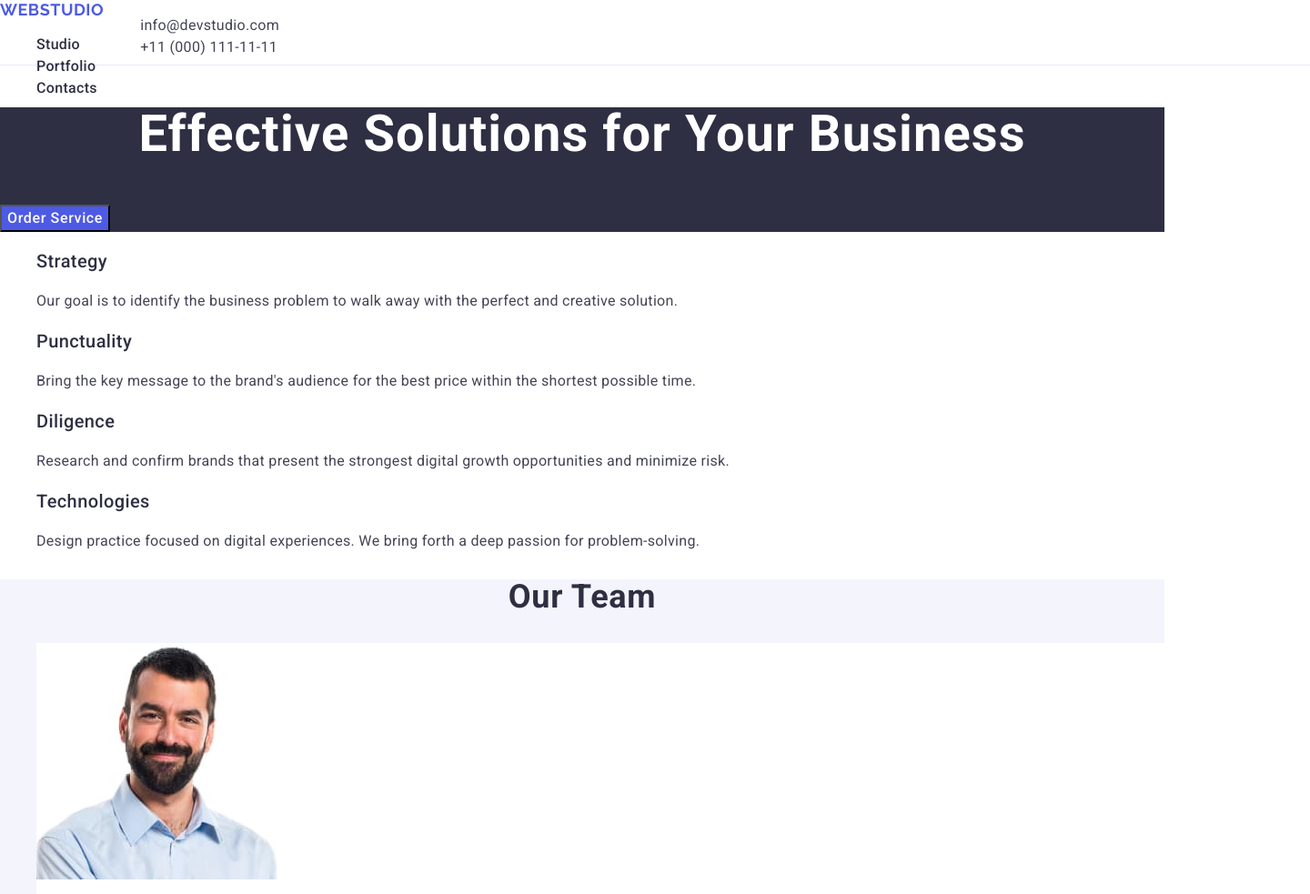
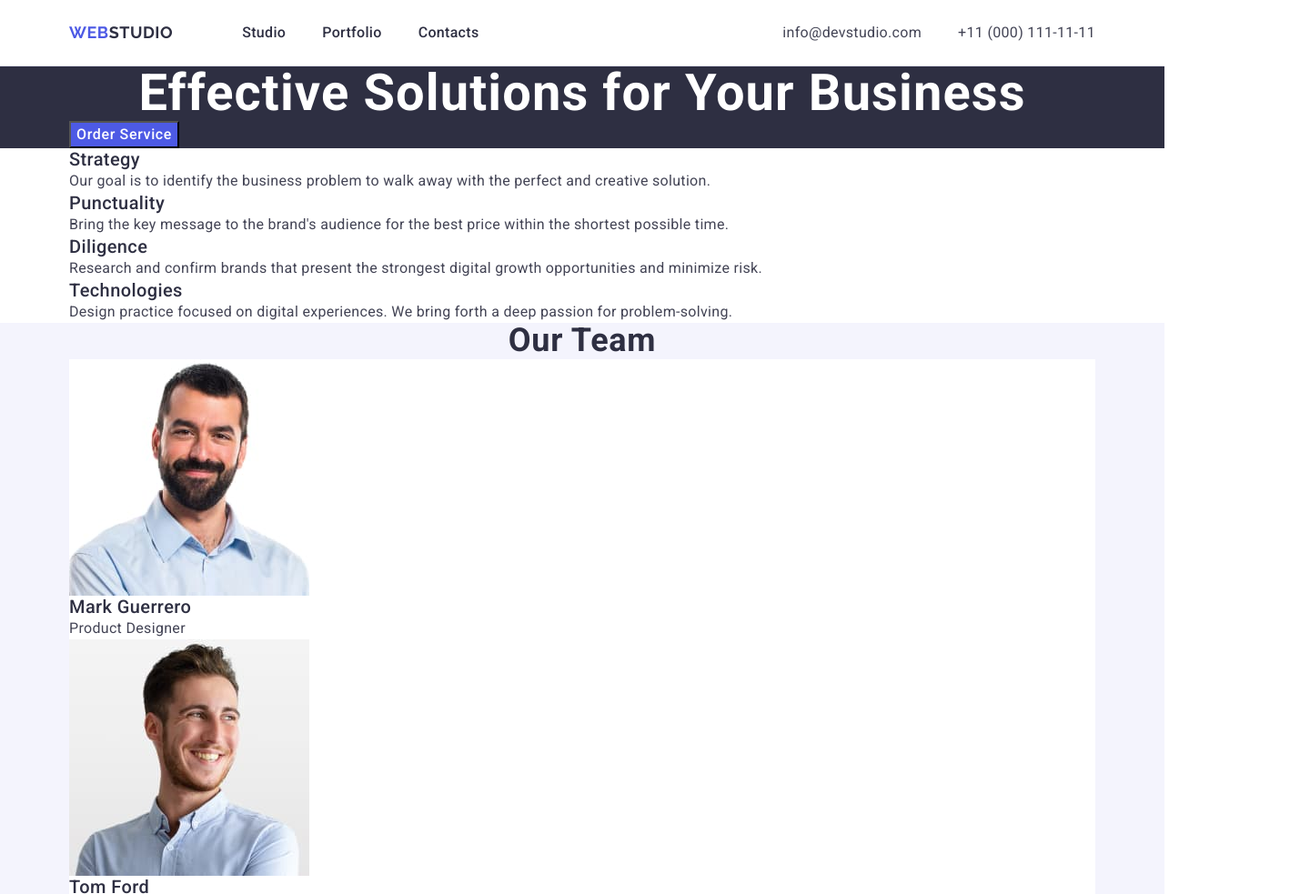
Before and after one commit to Vita2087/goit-markup-hw-03, a plain HTML site: page index.html in a window 1280 px wide. Shown: the top 983 px of the page at 91% size, 1440 px wide, since content can reach past the window. Drawn offline with nearby package versions, Linux system fonts and the light colour scheme.

Commit message:
add header geometry

```diff
--- a/css/styles.css
+++ b/css/styles.css
@@ -1,24 +1,60 @@
-/* font-family: "Raleway", sans-serif;  */
 body {
   font-family: 'Roboto', sans-serif;
   font-weight: 400;
   color: #434455;
   background-color: #fff;
+
+  /* reset -скидання */
 }
 ul {
   list-style-type: none;
+  margin: 0;
+  padding-left: 0;
 }
 a {
   text-decoration: none;
 }
+h1,
+h2,
+h3,
+h4,
+h5,
+h6,
+p {
+  margin: 0;
+}
+/* common -спільне*/
+.conteiner {
+  max-width: 1158px;
+  padding: 0 15px;
+  margin: 0 auto;
+}
+img {
+  display: block;
+}
 /* HEADER */
 .page-header {
-  display: flex;
-  width: 1440px;
-  height: 72px;
   border-bottom: 1px solid #e7e9fc;
 }
-.logo-link-header {
+.header-conteiner {
+  display: flex;
+  align-items: center;
+}
+.header-nav {
+  display: flex;
+  align-items: center;
+}
+.nav-list {
+  display: flex;
+  align-items: center;
+  gap: 40px;
+}
+.address-list {
+  gap: 40px;
+  display: flex;
+  align-items: center;
+}
+.logo-link {
   font-family: 'Raleway', sans-serif;
   font-weight: 700;
   font-size: 18px;
@@ -27,8 +63,16 @@ a {
   text-transform: uppercase;
   color: #4d5ae5;
 }
-
+.logo-link .logo-part {
+  color: #2e2f42;
+}
+.logo-header {
+  padding: 24px 0;
+  margin-right: 76px;
+}
 .nav-link {
+  padding: 24px 0;
+  display: block;
   font-weight: 500;
   font-size: 16px;
   line-height: 1.5;
@@ -36,9 +80,12 @@ a {
   color: #2e2f42;
 }
 .address {
+  margin-left: auto;
   font-style: normal;
 }
 .address-link {
+  display: block;
+  padding: 24px 0;
   font-size: 16px;
   line-height: 1.5;
   letter-spacing: 0.02em;
@@ -115,10 +162,7 @@ a {
 .page-footer {
   background: #2e2f42;
 }
-.logo-link-footer {
-  margin-bottom: 16px;
-}
-.logo-part-footer {
+.logo-footer .logo-part {
   color: #f4f4fd;
 }
 .footer-text {
--- a/index.html
+++ b/index.html
@@ -4,7 +4,7 @@
     <meta charset="UTF-8" />
     <meta name="viewport" content="width=device-width, initial-scale=1.0" />
     <!-- МАКЕТ
- https://www.figma.com/design/B2PJEciNjfogY3QZ9kmu5a/Web-Studio-(Version-5.0)-(Copy)?node-id=296605-3&t=unq7fQ5s32gqyGiD-0 -->
+ https://www.figma.com/design/rerG8jnNKGAMC2cBh8B8s5/Web-Studio-(Version-5.0)-(Copy)?node-id=302815-2553&t=9N2NQfIRmwbcUki3-0 -->
     <title>WebStudio</title>
     <!-- НОРМАЛАЙЗ -->
     <link
@@ -28,11 +28,11 @@
     <!-- HEADER -->
     <header class="page-header">
       <!-- NAV -->
-      <div class="conteiner">
+      <div class="conteiner header-conteiner">
         <nav class="header-nav">
           <!-- LOGOTYPE a href+ul>a href*3 -->
-          <a class="logo-link-header" href="./index.html"
-            >Web<span class="logo-part-header">Studio</span></a
+          <a class="logo-link logo-header" href="./index.html"
+            >Web<span class="logo-part">Studio</span></a
           >
           <ul class="nav-list">
             <li class="nav-item">
@@ -46,7 +46,6 @@
             </li>
           </ul>
         </nav>
-      </div>
         <!-- ADDRESS -->
         <address class="address">
           <ul class="address-list">
@@ -62,23 +61,27 @@
             </li>
           </ul>
         </address>
+      </div>
     </header>
     <!-- MAIN -->
     <main>
       <!-- SECTION 1. H1,button -->
       <section class="hero-image">
+        <div class="conteiner">
           <h1 class="page-title">Effective Solutions for Your Business</h1>
           <button class="button-text" type="button">Order Service</button>
+        </div>
       </section>
       <!-- SECTION 2. H2+ul>h3>p -->
       <section class="advant">
+        <div class="conteiner">
           <h2 class="absent">Advantages</h2>
           <ul class="advant-list">
             <li class="advant-item">
               <h3 class="section-subtitle">Strategy</h3>
               <p class="section-text">
-              Our goal is to identify the business problem to walk away with the
-              perfect and creative solution.
+                Our goal is to identify the business problem to walk away with
+                the perfect and creative solution.
               </p>
             </li>
             <li class="advant-item">
@@ -103,9 +106,11 @@
               </p>
             </li>
           </ul>
+        </div>
       </section>
       <!-- SECTION 3 Our Team. H2 id+ul>img>h3>p -->
       <section class="team">
+        <div class="conteiner">
           <h2 class="section-title" id="studio">Our Team</h2>
           <ul class="team-list">
             <li class="team-item">
@@ -149,9 +154,11 @@
               <p class="section-text">UI Designer</p>
             </li>
           </ul>
+        </div>
       </section>
       <!-- SECTION 4 Our Portfolio. H2 id+ul>img>h3>p  -->
       <section class="our-portfolio">
+        <div class="conteiner">
           <h2 class="section-title" id="portfolio">Our Portfolio</h2>
           <ul class="portfolio-list">
             <li class="portfolio-item">
@@ -215,19 +222,22 @@
               <p class="section-text">Marketing</p>
             </li>
           </ul>
+        </div>
       </section>
     </main>
 
     <!-- FOOTER  -->
     <footer class="page-footer">
-      <a class="logo-link-footer" href="./index.html"
-        >Web<span class="logo-part-footer">Studio</span></a
+      <div class="conteiner">
+        <a class="logo-link logo-footer" href="./index.html"
+          >Web<span class="logo-part">Studio</span></a
         >
         <p class="footer-text">
-        Increase the flow of customers and sales for your business with digital
-        marketing & growth solutions.
+          Increase the flow of customers and sales for your business with
+          digital marketing & growth solutions.
         </p>
         <h3 class="section-subtitle-footer" id="contacts">Social media</h3>
+      </div>
     </footer>
   </body>
 </html>
```
Lines whose indentation alone changed are shown as unchanged.
